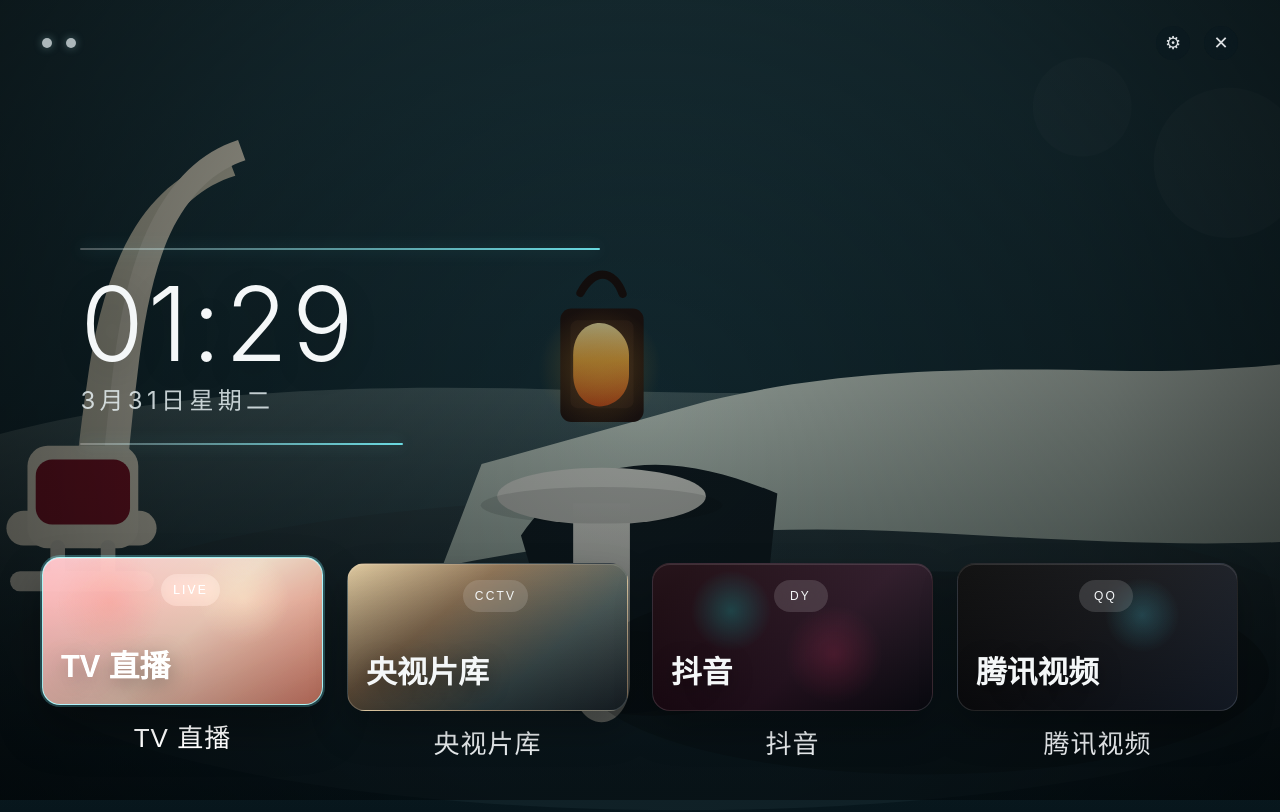
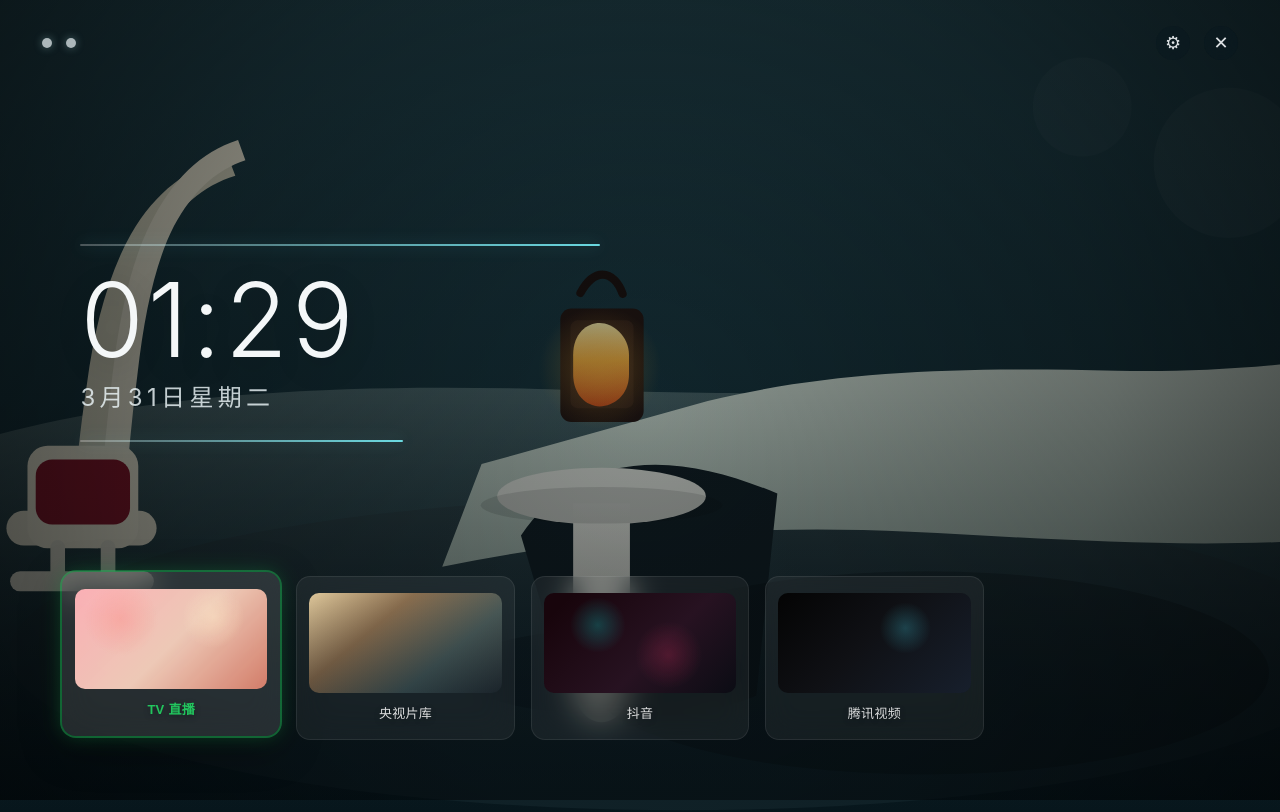
Before and after one commit to fenghuo1943/TVAssistant, a Vue app: page / in a window 1280 px wide. Built offline with nearby package versions, Linux system fonts and the light colour scheme.

Commit message:
修改主页显示

```diff
--- a/electron/main.ts
+++ b/electron/main.ts
@@ -11,7 +11,7 @@
 const isDevelopment = process.env.NODE_ENV === 'development';
 const devServerUrl = process.env.VITE_DEV_SERVER_URL ?? 'http://localhost:5173';
 const rendererHtmlPath = path.resolve(__dirname, '../index.html');
-const forwardedKeys = new Set(['Enter', ' ', 'Escape', 'Backspace', 'ArrowLeft', 'ArrowRight', 'ArrowUp', 'ArrowDown', '-', '_', '=', '+']);
+const forwardedKeys = new Set(['Enter', ' ', 'Escape',  'ArrowLeft', 'ArrowRight', 'ArrowUp', 'ArrowDown', '-', '_', '=', '+']);
 
 let isSettingsPanelFocused = false;
 
--- a/src/HomePage.vue
+++ b/src/HomePage.vue
@@ -51,7 +51,6 @@
 import { withRetry, showError, debounce, throttle } from './utils/errorHandler.ts';
 import {
   SETTINGS_MENU_KEYS,
-  DEFAULT_SHORTCUTS,
   type SettingsMenuKey
 } from './constants/index.ts';
 import {
@@ -59,6 +58,7 @@
   createSingleRefManager
 } from './utils/refManager.ts';
 import { defaultSettings, type AppSettings, type Shortcut } from './settings.ts';
+import { DEFAULT_SHORTCUTS } from './constants/index.ts';
 
 const ipcRenderer = ((window as typeof window & { require?: (moduleName: string) => { ipcRenderer?: IpcRenderer } })
   .require?.('electron')?.ipcRenderer ?? null) as IpcRenderer | null;
@@ -100,7 +100,14 @@
 });
 
 const shortcuts = computed(() => {
-  return DEFAULT_SHORTCUTS.filter((shortcut: Shortcut) =>
+  // 合并默认快捷方式和用户自定义快捷方式
+  const allShortcuts = [
+    ...DEFAULT_SHORTCUTS,
+    ...appState.settings.customShortcuts
+  ];
+
+  // 过滤出已启用的快捷方式
+  return allShortcuts.filter((shortcut: Shortcut) =>
     appState.settings.enabledShortcuts.includes(shortcut.url)
   );
 });
@@ -324,9 +331,12 @@
 
 async function saveSettings(value: Partial<AppSettings>): Promise<void> {
   try {
+    // 创建纯 JSON 拷贝，避免 IPC 序列化问题
+    const serializedValue = JSON.parse(JSON.stringify(value));
+
     await withRetry(
       async () => {
-        const response = await ipcRenderer?.invoke<Partial<AppSettings>>('settings:set', value);
+        const response = await ipcRenderer?.invoke<Partial<AppSettings>>('settings:set', serializedValue);
         return response;
       },
       {
@@ -345,6 +355,7 @@
     showError('设置已保存', { level: 'info' });
   } catch (error) {
     showError('保存设置失败，请稍后重试');
+    console.error('保存设置失败:', error);
     throw error;
   }
 }
@@ -493,7 +504,7 @@
 
   if (appState.activeUrl) {
     if (liveMenu.state.visible) {
-      if (event.key === 'Escape' || event.key === 'Backspace') {
+      if (event.key === 'Escape') {
         event.preventDefault();
         closeLiveMenu();
         return;
@@ -556,7 +567,7 @@
       return;
     }
 
-    if (event.key === 'Escape' || event.key === 'Backspace') {
+    if (event.key === 'Escape') {
       event.preventDefault();
       goHome();
     }
--- a/src/components/HomeLanding.vue
+++ b/src/components/HomeLanding.vue
@@ -51,9 +51,22 @@
       @click="$emit('open-site', item)"
       @focus="$emit('focus-card', index)"
     >
+      <!-- 调试：显示原始数据 -->
+      <div style="display: none;">
+        <!-- {{ console.log('渲染 item:', item.name, item) }} -->
+      </div>
+
       <div class="card-art">
-        <div class="card-badge">{{ item.badge }}</div>
-        <div class="card-title">{{ item.name }}</div>
+        <div class="card-icon">
+          <img
+            v-if="hasIcon(item)"
+            :src="getIconSrc(item)"
+            :alt="item.name"
+            class="icon-image"
+            @error="handleIconError($event, item)"
+          />
+          <span v-else class="icon-fallback">{{ getFallbackIcon(item) }}</span>
+        </div>
       </div>
       <div class="card-label">{{ item.name }}</div>
     </button>
@@ -77,6 +90,62 @@
   'open-site': [item: Shortcut];
   'focus-card': [index: number];
 }>();
+
+function hasIcon(item: Shortcut): boolean {
+
+  // 如果有自定义 icon，或者是有 url 的网站类型，都尝试显示图标
+  if (item.icon) {
+    return true;
+  }
+  if (item.type === 'website' && item.url) {
+    return true;
+  }
+  return false;
+}
+
+function getIconSrc(item: Shortcut): string {
+  // 优先使用自定义 icon
+  if (item.icon) {
+    return item.icon;
+  }
+
+  // 网站类型自动获取 favicon（使用 Google Favicon 服务，避免跨域问题）
+  if (item.type === 'website' && item.url) {
+    try {
+      const url = new URL(item.url);
+      // 使用 Google Favicon 服务，提供更稳定的图标获取
+      const faviconUrl = `https://www.google.com/s2/favicons?domain=${url.hostname}&sz=128`;
+      return faviconUrl;
+    } catch (error) {
+      console.error(`解析 URL 失败：${item.url}`, error);
+      return '';
+    }
+  }
+
+  return '';
+}
+
+function handleIconError(event: Event, item: Shortcut) {
+  const img = event.target as HTMLImageElement;
+  console.log(`图标加载失败：${item.name}, URL: ${img.src}`);
+  // 隐藏失败的图片
+  img.style.display = 'none';
+  // 显示备用图标
+  const parent = img.parentElement;
+  if (parent) {
+    const fallback = parent.querySelector('.icon-fallback') as HTMLElement;
+    if (fallback) {
+      fallback.style.display = 'flex';
+    }
+  }
+}
+
+function getFallbackIcon(item: Shortcut): string {
+  if (item.icon) {
+    return item.name.charAt(0).toUpperCase();
+  }
+  return item.name.charAt(0).toUpperCase();
+}
 </script>
 
 <style scoped>
@@ -196,60 +265,153 @@
   position: relative;
   z-index: 1;
   display: grid;
-  grid-template-columns: repeat(4, minmax(0, 1fr));
-  gap: 24px;
+  grid-template-columns: repeat(5, minmax(0, 1fr));
+  gap: 16px;
   align-items: end;
+  padding: 20px;
 }
 
 .site-card {
   border: none;
-  background: transparent;
-  padding: 0;
+  background: rgba(255, 255, 255, 0.06);
+  backdrop-filter: blur(16px);
+  -webkit-backdrop-filter: blur(16px);
+  padding: 16px 12px;
+  border-radius: 14px;
   color: inherit;
   cursor: pointer;
   text-align: center;
-  transition: transform 0.24s ease, filter 0.24s ease;
+  transition: all 0.3s cubic-bezier(0.4, 0, 0.2, 1);
   outline: none;
+  border: 1px solid rgba(255, 255, 255, 0.08);
+  position: relative;
 }
 
 .site-card:hover {
-  transform: translateY(-6px);
-  filter: brightness(1.05);
+  transform: translateY(-4px);
+  background: rgba(255, 255, 255, 0.1);
+  border-color: rgba(255, 255, 255, 0.15);
+  box-shadow: 0 12px 40px rgba(0, 0, 0, 0.3);
 }
 
 .site-card.is-selected {
-  transform: translateY(-6px);
-  filter: brightness(1.08);
-}
-
-.site-card.is-selected .card-art {
-  border-color: rgba(133, 247, 255, 0.72);
+  transform: translateY(-4px);
+  background: rgba(255, 255, 255, 0.12);
+  border-color: rgba(34, 197, 94, 0);
   box-shadow:
-    0 24px 44px rgba(0, 0, 0, 0.34),
-    0 0 0 2px rgba(122, 245, 255, 0.28),
-    inset 0 1px 0 rgba(255, 255, 255, 0.18);
+    0 0 0 2px rgba(34, 197, 94, 0.4),
+    0 0 20px rgba(34, 197, 94, 0.3),
+    0 12px 40px rgba(0, 0, 0, 0.4);
 }
 
 .site-card.is-selected .card-label {
-  color: #ffffff;
+  color: rgba(34, 197, 94, 1);
+  font-weight: 600;
 }
 
 .card-art {
   position: relative;
-  overflow: hidden;
-  min-height: 148px;
-  border-radius: 18px;
-  border: 1px solid rgba(255, 255, 255, 0.12);
-  box-shadow:
-    0 18px 36px rgba(0, 0, 0, 0.28),
-    inset 0 1px 0 rgba(255, 255, 255, 0.12);
+  overflow: visible;
+  min-height: 100px;
+  border-radius: 10px;
+  border: none;
+  box-shadow: none;
+  background: transparent;
+  margin-bottom: 12px;
 }
 
 .card-art::after {
+  content: none;
+}
+
+.card-icon {
+  position: relative;
+  top: 0;
+  left: 0;
+  transform: none;
+  width: 100%;
+  height: 100px;
+  display: flex;
+  align-items: center;
+  justify-content: center;
+  padding: 0;
+}
+
+.icon-image {
+  width: 64px;
+  height: 64px;
+  object-fit: contain;
+  filter: drop-shadow(0 2px 8px rgba(0, 0, 0, 0.25));
+  transition: all 0.3s cubic-bezier(0.4, 0, 0.2, 1);
+}
+
+.site-card:hover .icon-image {
+  transform: scale(1.05);
+  filter: drop-shadow(0 4px 12px rgba(0, 0, 0, 0.3));
+}
+
+.icon-fallback {
+  width: 64px;
+  height: 64px;
+  border-radius: 14px;
+  background: linear-gradient(135deg, rgba(255, 255, 255, 0.15), rgba(255, 255, 255, 0.06));
+  backdrop-filter: blur(10px);
+  display: flex;
+  align-items: center;
+  justify-content: center;
+  font-size: 28px;
+  font-weight: 600;
+  color: rgba(255, 255, 255, 0.9);
+  box-shadow:
+    inset 0 1px 1px rgba(255, 255, 255, 0.2),
+    0 4px 12px rgba(0, 0, 0, 0.2);
+  transition: all 0.3s cubic-bezier(0.4, 0, 0.2, 1);
+  position: relative;
+  overflow: hidden;
+}
+
+.icon-fallback::before {
   content: '';
   position: absolute;
-  inset: 0;
-  background: linear-gradient(180deg, rgba(255, 255, 255, 0.06), rgba(0, 0, 0, 0.24));
+  top: -50%;
+  left: -50%;
+  width: 200%;
+  height: 200%;
+  background: linear-gradient(
+    45deg,
+    transparent 30%,
+    rgba(255, 255, 255, 0.1) 50%,
+    transparent 70%
+  );
+  animation: shimmer 3s infinite;
+}
+
+@keyframes shimmer {
+  0% {
+    transform: translateX(-100%) rotate(45deg);
+  }
+  100% {
+    transform: translateX(100%) rotate(45deg);
+  }
+}
+
+.site-card:hover .icon-fallback {
+  transform: scale(1.05);
+  background: linear-gradient(135deg, rgba(255, 255, 255, 0.2), rgba(255, 255, 255, 0.1));
+  box-shadow:
+    inset 0 1px 1px rgba(255, 255, 255, 0.3),
+    0 6px 16px rgba(0, 0, 0, 0.25);
+}
+
+.site-card .card-label {
+  margin-top: 8px;
+  color: rgba(255, 255, 255, 0.85);
+  font-size: 13px;
+  font-weight: 500;
+  letter-spacing: 0.02em;
+  text-shadow: 0 2px 6px rgba(0, 0, 0, 0.3);
+  transition: color 0.3s ease;
+  line-height: 1.4;
 }
 
 .card-badge,
@@ -316,6 +478,24 @@
     linear-gradient(135deg, #040404 0%, #0f1014 45%, #171f2c 100%);
 }
 
+.theme-local .card-art {
+  background:
+    radial-gradient(circle at 60% 30%, rgba(120, 255, 180, 0.18), transparent 20%),
+    linear-gradient(135deg, #0a1a12 0%, #12281a 45%, #1a3a2a 100%);
+}
+
+.theme-system .card-art {
+  background:
+    radial-gradient(circle at 60% 30%, rgba(180, 200, 255, 0.18), transparent 20%),
+    linear-gradient(135deg, #121828 0%, #1a2338 45%, #283050 100%);
+}
+
+.theme-custom .card-art {
+  background:
+    radial-gradient(circle at 60% 30%, rgba(255, 200, 100, 0.18), transparent 20%),
+    linear-gradient(135deg, #1a1a2e 0%, #16213e 45%, #0f3460 100%);
+}
+
 @media (max-width: 1100px) {
   .hero-panel {
     width: min(66vw, 520px);
@@ -324,16 +504,30 @@
   }
 
   .card-grid {
-    grid-template-columns: repeat(2, minmax(0, 1fr));
-    gap: 18px;
+    grid-template-columns: repeat(4, minmax(0, 1fr));
+    gap: 14px;
+  }
+
+  .site-card {
+    padding: 12px;
   }
 
   .card-art {
-    min-height: 132px;
+    min-height: 80px;
+  }
+
+  .card-icon {
+    height: 80px;
+  }
+
+  .icon-image,
+  .icon-fallback {
+    width: 56px;
+    height: 56px;
   }
 
   .card-label {
-    font-size: 22px;
+    font-size: 13px;
   }
 }
 
@@ -351,7 +545,31 @@
   }
 
   .card-grid {
-    grid-template-columns: 1fr;
+    grid-template-columns: repeat(3, minmax(0, 1fr));
+    gap: 12px;
+    padding: 14px;
+  }
+
+  .site-card {
+    padding: 10px;
+  }
+
+  .card-art {
+    min-height: 72px;
+  }
+
+  .card-icon {
+    height: 72px;
+  }
+
+  .icon-image,
+  .icon-fallback {
+    width: 48px;
+    height: 48px;
+  }
+
+  .card-label {
+    font-size: 12px;
   }
 }
 </style>
--- a/src/components/Settings/SiteManagement.vue
+++ b/src/components/Settings/SiteManagement.vue
@@ -10,8 +10,11 @@
         :tabindex="focusedIndex === index ? 0 : -1"
       >
         <div class="site-info">
-          <span class="site-icon">{{ getSiteIcon(site.name) }}</span>
-          <span class="site-name">{{ site.name }}</span>
+          <span class="site-icon">{{ getSiteIcon(site) }}</span>
+          <div class="site-details">
+            <span class="site-name">{{ site.name }}</span>
+            <span class="site-type">{{ getSiteTypeLabel(site.type) }}</span>
+          </div>
         </div>
         <div class="site-status">
           <span class="status-text" :class="site.isEnabled ? 'is-enabled' : 'is-disabled'">
@@ -33,11 +36,12 @@
 
 <script lang="ts" setup>
 import { computed } from 'vue';
-import { defaultShortcuts, type AppSettings } from '../../settings.ts';
+import { defaultShortcuts, type AppSettings, type Shortcut, type ShortcutType } from '../../settings.ts';
 
 type SiteItem = {
   name: string;
   url: string;
+  type?: ShortcutType;
   isEnabled: boolean;
 };
 
@@ -53,21 +57,36 @@
 }>();
 
 const availableShortcuts = computed<SiteItem[]>(() => {
-  return defaultShortcuts.map(shortcut => ({
+  // 合并默认快捷方式和用户自定义快捷方式
+  const allShortcuts = [
+    ...defaultShortcuts,
+    ...props.settings.customShortcuts
+  ];
+
+  return allShortcuts.map(shortcut => ({
     name: shortcut.name,
     url: shortcut.url,
+    type: shortcut.type,
     isEnabled: props.settings.enabledShortcuts.includes(shortcut.url)
   }));
 });
 
-function getSiteIcon(name: string): string {
+function getSiteTypeLabel(type?: ShortcutType): string {
+  return type === 'application' ? '本地应用' : '网站';
+}
+
+function getSiteIcon(site: SiteItem): string {
+  if (site.type === 'application') {
+    return '💻';
+  }
+
   const iconMap: Record<string, string> = {
     'TV 直播': '📺',
     '央视片库': '🎬',
     '抖音': '🎵',
     '腾讯视频': '🎞️'
   };
-  return iconMap[name] || '🌐';
+  return iconMap[site.name] || '🌐';
 }
 
 function toggleSite(site: SiteItem) {
@@ -127,6 +146,12 @@
   gap: 14px;
 }
 
+.site-details {
+  display: flex;
+  flex-direction: column;
+  gap: 4px;
+}
+
 .site-icon {
   font-size: 24px;
   line-height: 1;
@@ -136,6 +161,12 @@
   font-size: 17px;
   font-weight: 600;
   color: rgba(247, 251, 255, 0.94);
+}
+
+.site-type {
+  font-size: 13px;
+  color: rgba(200, 210, 220, 0.7);
+  font-weight: 500;
 }
 
 .site-status {
--- a/src/constants/index.ts
+++ b/src/constants/index.ts
@@ -54,25 +54,33 @@
     name: 'TV 直播',
     badge: 'LIVE',
     url: 'https://www.yangshipin.cn/tv/home',
-    theme: 'theme-live'
+    theme: 'theme-live',
+    type: 'website' as const,
+    icon: 'https://www.google.com/s2/favicons?domain=www.yangshipin.cn&sz=256'
   },
   {
     name: '央视片库',
     badge: 'CCTV',
     url: 'https://tv.cctv.com/',
-    theme: 'theme-cctv'
+    theme: 'theme-cctv',
+    type: 'website' as const,
+    icon: 'https://tv.cctv.com/favicon.ico'
   },
   {
     name: '抖音',
     badge: 'DY',
     url: 'https://www.douyin.com/',
-    theme: 'theme-douyin'
+    theme: 'theme-douyin',
+    type: 'website' as const,
+    icon: 'https://www.google.com/s2/favicons?domain=www.douyin.com&sz=256'
   },
   {
     name: '腾讯视频',
     badge: 'QQ',
     url: 'https://v.qq.com/',
-    theme: 'theme-tencent'
+    theme: 'theme-tencent',
+    type: 'website' as const,
+    icon: 'https://www.google.com/s2/favicons?domain=v.qq.com&sz=256'
   }
 ] as const;
 
--- a/src/homePageShared.ts
+++ b/src/homePageShared.ts
@@ -1,8 +1,12 @@
+export type ShortcutType = 'website' | 'application';
+
 export type Shortcut = {
   name: string;
   badge: string;
   url: string;
   theme: string;
+  type?: ShortcutType; // 新增：快捷方式类型
+  icon?: string; // 新增：图标路径或 URL
 };
 
 // 注意：shortcuts 现在由 settings.ts 中的 defaultShortcuts 定义
--- a/src/settings.ts
+++ b/src/settings.ts
@@ -1,6 +1,6 @@
-import type { Shortcut } from './homePageShared.ts';
+import type { Shortcut, ShortcutType } from './homePageShared.ts';
 
-export type { Shortcut };
+export type { Shortcut, ShortcutType };
 
 export type HomeMode = 'tv' | 'game';
 
@@ -10,6 +10,7 @@
   startAtLogin: boolean;
   homeMode: HomeMode;
   enabledShortcuts: string[]; // 存储启用的快捷方式的 url
+  customShortcuts: Shortcut[]; // 存储用户自定义添加的快捷方式
 };
 
 export const defaultShortcuts: Shortcut[] = [
@@ -17,25 +18,29 @@
     name: 'TV 直播',
     badge: 'LIVE',
     url: 'https://www.yangshipin.cn/tv/home',
-    theme: 'theme-live'
+    theme: 'theme-live',
+    type: 'website'
   },
   {
     name: '央视片库',
     badge: 'CCTV',
     url: 'https://tv.cctv.com/',
-    theme: 'theme-cctv'
+    theme: 'theme-cctv',
+    type: 'website'
   },
   {
     name: '抖音',
     badge: 'DY',
     url: 'https://www.douyin.com/',
-    theme: 'theme-douyin'
+    theme: 'theme-douyin',
+    type: 'website'
   },
   {
     name: '腾讯视频',
     badge: 'QQ',
     url: 'https://v.qq.com/',
-    theme: 'theme-tencent'
+    theme: 'theme-tencent',
+    type: 'website'
   }
 ];
 
@@ -44,7 +49,8 @@
   openModuleOnLaunch: false,
   startAtLogin: false,
   homeMode: 'tv',
-  enabledShortcuts: defaultShortcuts.map(s => s.url) // 默认启用所有快捷方式
+  enabledShortcuts: defaultShortcuts.map(s => s.url), // 默认启用所有快捷方式
+  customShortcuts: [] // 初始化为空数组
 };
 
 export const launchModuleOptions = [
@@ -56,4 +62,24 @@
     id: shortcut.url,
     name: shortcut.name
   }))
+  // 注意：自定义快捷方式会在运行时动态添加
 ];
+
+// 新增：本地应用示例配置
+export const exampleAppShortcuts: Shortcut[] = [
+  {
+    name: '本地播放器',
+    badge: 'APP',
+    url: 'file:///C:/Program Files/Player/player.exe',
+    theme: 'theme-local',
+    type: 'application',
+    icon: 'file:///C:/Program Files/Player/icon.png'
+  },
+  {
+    name: '系统设置',
+    badge: 'SYS',
+    url: 'ms-settings:',
+    theme: 'theme-system',
+    type: 'application'
+  }
+];
```
Also changed, not shown: src/components/Settings/AddSiteForm.vue (+25 -5 lines), src/components/SettingsPanel.vue (+4 -4 lines), 5 other files (tests, documents, lock files or other folders).
